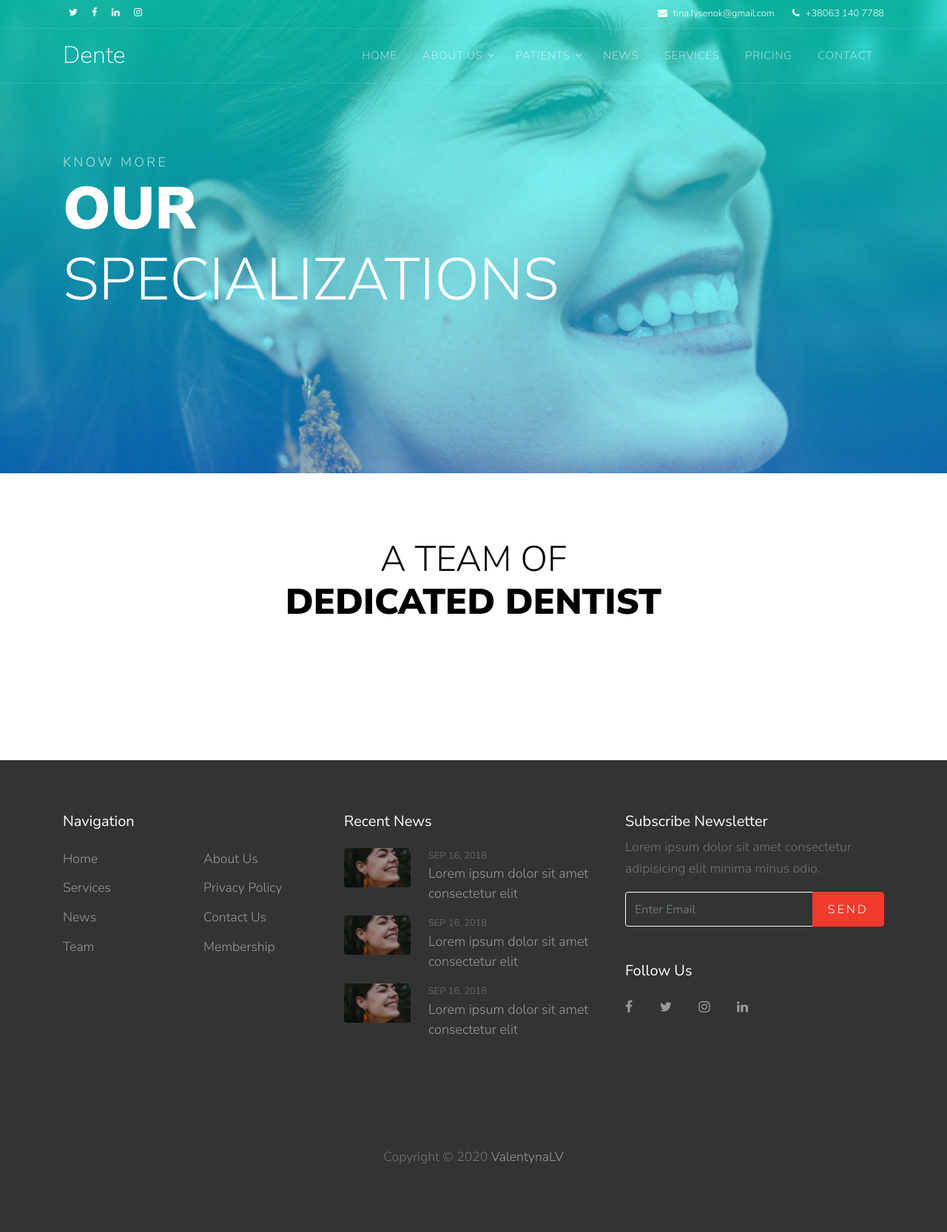
After one commit to ValentinaLV/dente, a Django app: page /specializations in a window 1280 px wide. The commit adds this page. Shown: the whole page at 74% size. Run offline with Django 3.2, Linux system fonts and the light colour scheme; data that the repository does not hold is empty; some libraries are stand-ins or nearby versions; some web fonts are replaced.

Commit message:
create models, views and urls for aboutus app

```diff
--- /dev/null
+++ b/aboutus/templates/specs.html
@@ -0,0 +1,41 @@
+{% extends 'index.html' %}
+{% load static %}
+
+{% block banner %}
+
+    <div class="site-blocks-cover inner-page" style="background-image: url(../../static/images/hero_bg_1_gradient.jpg);"
+         data-aos="fade" data-stellar-background-ratio="0.5">
+        <div class="container">
+            <div class="row align-items-center">
+                <div class="col-md-7">
+                    <span class="sub-text">Know More</span>
+                    <h1><strong>Our</strong> Specializations</h1>
+                </div>
+            </div>
+        </div>
+    </div>
+
+{% endblock %}
+
+{% block content %}
+
+    <div class="site-section section-about">
+        <div class="container">
+            <div class="row mb-5 justify-content-center">
+                <div class="col-md-6 text-center">
+                    <h2 class="site-heading text-black mb-5">A Team of <strong>Dedicated Dentist</strong></h2>
+                </div>
+            </div>
+
+            <ul class="nav nav-tabs menu_tab center-box menu-mb text-center" role="tablist" style="display: inline;">
+                {% for specialization in specializations %}
+                    <li class="nav-item">
+                        <a class="nav-link btn dento-btn m-1" href="{{ specialization.get_absolute_url }}"
+                           style="border: none">{{ specialization }}</a>
+                    </li>
+                {% endfor %}
+            </ul>
+        </div>
+    </div>
+
+{% endblock %}
--- a/aboutus/urls.py
+++ b/aboutus/urls.py
@@ -1,8 +1,13 @@
 from django.urls import path
-from .views import about_doctors
+from .views import index, doctors_list, doctor_details
+from .views import specializations_list, specialization_details
 
 
 urlpatterns = [
-    path('', about_doctors, name='about_us_url'),
+    path('', index, name='home_page'),
+    path('doctors', doctors_list, name='doctors_list_url'),
+    path('doctor/<str:slug>', doctor_details, name='doctor_details_url'),
+    path('specializations', specializations_list, name='specializations_list_url'),
+    path('specialization/<str:slug>', specialization_details, name='specialization_details_url'),
 
 ]
--- a/aboutus/views.py
+++ b/aboutus/views.py
@@ -1,16 +1,41 @@
 from django.shortcuts import render
-from .models import Doctor, DoctorProfile
+
+from .models import Doctor, DoctorProfile, Specialization
 
 
-def about_doctors(request):
+def index(request):
+    return render(request, 'index.html')
+
+
+def doctors_list(request):
     doctors = Doctor.objects.all()
     profiles = DoctorProfile.objects.all()
 
-    return render(request, 'about_doctors.html', {
+    return render(request, 'doctors.html', {
         'doctors': doctors,
         'profiles': profiles
     })
 
 
-def doctor_details(request):
-    pass
+def specializations_list(request):
+    specializations = Specialization.objects.all()
+
+    return render(request, 'specs.html', {
+        'specializations': specializations
+    })
+
+
+def doctor_details(request, slug):
+    doctor = Doctor.objects.get(slug=slug)
+
+    return render(request, 'doctor_details.html', {
+        'doctor': doctor
+    })
+
+
+def specialization_details(request, slug):
+    specialization = Specialization.objects.get(slug=slug)
+
+    return render(request, 'spec_details.html', {
+        'specialization': specialization
+    })
--- a/dente/urls.py
+++ b/dente/urls.py
@@ -17,12 +17,10 @@ from django.conf import settings
 from django.conf.urls.static import static
 from django.contrib import admin
 from django.urls import path, include
-from .views import index, contact, news, feedback, service, price_list
+from .views import contact, news, feedback, service, price_list
 
 urlpatterns = [
-    path('', index, name='home_page'),
-
-    path('about/', include(('aboutus.urls', 'aboutus'), namespace='about')),
+    path('', include(('aboutus.urls', 'aboutus'), namespace='about')),
 
     path('contact/', contact, name='contact_page'),
     path('news/', news, name='news_page'),
--- a/dente/views.py
+++ b/dente/views.py
@@ -1,8 +1,4 @@
 from django.shortcuts import render
-
-
-def index(request):
-    return render(request, 'index.html')
 
 
 def contact(request):
--- a/templates/includes/navbar.html
+++ b/templates/includes/navbar.html
@@ -5,7 +5,7 @@
         </div>
     </div>
     <div class="site-mobile-menu-body"></div>
-</div> <!-- .site-mobile-menu -->
+</div>
 
 
 <div class="site-navbar-wrap">
@@ -13,19 +13,25 @@
         <div class="container py-2">
             <div class="row align-items-center">
                 <div class="col-6">
-                    <a href="#" class="p-2 pl-0"><span class="icon-twitter"></span></a>
-                    <a href="#" class="p-2 pl-0"><span class="icon-facebook"></span></a>
-                    <a href="#" class="p-2 pl-0"><span class="icon-linkedin"></span></a>
-                    <a href="#" class="p-2 pl-0"><span class="icon-instagram"></span></a>
+                    <a href="https://twitter.com/Google?ref_src=twsrc%5Egoogle%7Ctwcamp%5Eserp%7Ctwgr%5Eauthor" class="p-2 pl-0">
+                        <span class="icon-twitter"></span>
+                    </a>
+                    <a href="https://www.facebook.com/tinalysenok" class="p-2 pl-0"><span class="icon-facebook"></span></a>
+                    <a href="https://www.linkedin.com/in/valentyna-lysenok/" class="p-2 pl-0">
+                        <span class="icon-linkedin"></span>
+                    </a>
+                    <a href="https://www.instagram.com/valen_tina_vl/" class="p-2 pl-0">
+                        <span class="icon-instagram"></span>
+                    </a>
                 </div>
                 <div class="col-6">
                     <div class="d-flex ml-auto">
-                        <a href="#" class="d-flex align-items-center ml-auto mr-4">
-                            <span class="icon-phone mr-2"></span>
+                        <a href="mailto:tina.lysenok@gmail.com" class="d-flex align-items-center ml-auto mr-4">
+                            <span class="icon-envelope mr-2"></span>
                             <span class="d-none d-md-inline-block">tina.lysenok@gmail.com</span>
                         </a>
                         <a href="#" class="d-flex align-items-center">
-                            <span class="icon-envelope mr-2"></span>
+                            <span class="icon-phone mr-2"></span>
                             <span class="d-none d-md-inline-block">+38063 140 7788</span>
                         </a>
                     </div>
@@ -37,33 +43,30 @@
         <div class="container py-1">
             <div class="row align-items-center">
                 <div class="col-2">
-                    <h2 class="mb-0 site-logo"><a href="{% url 'home_page' %}">Dente</a></h2>
+                    <h2 class="mb-0 site-logo"><a href="{% url 'about:home_page' %}">Dente</a></h2>
                 </div>
                 <div class="col-10">
                     <nav class="site-navigation text-right" role="navigation">
                         <div class="container">
-                            <div class="d-inline-block d-lg-none ml-md-0 mr-auto py-3"><a href="#"
-                                                                                          class="site-menu-toggle js-menu-toggle text-white"><span
-                                    class="icon-menu h3"></span></a></div>
+
+                            <div class="d-inline-block d-lg-none ml-md-0 mr-auto py-3">
+                                <a href="#" class="site-menu-toggle js-menu-toggle text-white">
+                                    <span class="icon-menu h3"></span>
+                                </a>
+                            </div>
 
                             <ul class="site-menu js-clone-nav d-none d-lg-block">
-                                <li class="has-children active">
-                                    <a href="{% url 'home_page' %}">Home</a>
+                                <li>
+                                    <a href="{% url 'about:home_page' %}">Home</a>
+                                </li>
+                                <li class="has-children">
+                                    <a href="{% url 'about:doctors_list_url' %}">About Us</a>
                                     <ul class="dropdown arrow-top">
-                                        <li><a href="">Menu One</a></li>
-                                        <li><a href="#">Menu Two</a></li>
-                                        <li><a href="#">Menu Three</a></li>
-                                        <li class="has-children">
-                                            <a href="#">Sub Menu</a>
-                                            <ul class="dropdown">
-                                                <li><a href="#">Menu One</a></li>
-                                                <li><a href="#">Menu Two</a></li>
-                                                <li><a href="#">Menu Three</a></li>
-                                            </ul>
+                                        <li><a href="{% url 'about:doctors_list_url' %}">Our Profiles</a></li>
+                                        <li><a href="{% url 'about:specializations_list_url' %}">Our Specializations</a>
                                         </li>
                                     </ul>
                                 </li>
-                                <li><a href="{% url 'about:about_us_url' %}">About Us</a></li>
                                 <li class="has-children">
                                     <a href="{% url 'feedback_page' %}">Patients</a>
                                     <ul class="dropdown arrow-top">
--- a/templates/index.html
+++ b/templates/index.html
@@ -142,8 +142,6 @@
                 </div>
             </div>
         </div>
-
-
 
         <div class="site-section site-block-appointment">
             <div class="container">
@@ -307,24 +305,22 @@
                                     <li><a href="#">Home</a></li>
                                     <li><a href="#">Services</a></li>
                                     <li><a href="#">News</a></li>
-                                    <li><a href="#">Team</a></li>
+                                    <li><a href="{% url 'about:doctors_list_url' %}">Team</a></li>
                                 </ul>
                             </div>
                             <div class="col-md-6 col-lg-6">
                                 <ul class="list-unstyled">
-                                    <li><a href="#">About Us</a></li>
-                                    <li><a href="#">Privacy Policy</a></li>
+                                    <li><a href="{% url 'about:doctors_list_url' %}">About Us</a></li>
+                                    <li><a href="https://www.freeprivacypolicy.com/?sscid=11k4_kjebq&">Privacy
+                                        Policy</a></li>
                                     <li><a href="#">Contact Us</a></li>
                                     <li><a href="#">Membership</a></li>
                                 </ul>
                             </div>
                         </div>
+                    </div>
 
-
-                    </div>
                     <div class="col-lg-4">
-
-
                         <div class="mb-5">
                             <h3 class="footer-heading mb-4">Recent News</h3>
                             <div class="block-25">
@@ -368,12 +364,9 @@
                                 </ul>
                             </div>
                         </div>
-
                     </div>
 
-
                     <div class="col-lg-4 mb-5 mb-lg-0">
-
                         <div class="mb-5">
                             <h3 class="footer-heading mb-2">Subscribe Newsletter</h3>
                             <p>Lorem ipsum dolor sit amet consectetur adipisicing elit minima minus odio.</p>
@@ -388,40 +381,40 @@
                                     </div>
                                 </div>
                             </form>
-
                         </div>
 
                         <div class="row">
                             <div class="col-md-12">
                                 <h3 class="footer-heading mb-4">Follow Us</h3>
-
                                 <div>
-                                    <a href="#" class="pl-0 pr-3"><span class="icon-facebook"></span></a>
-                                    <a href="#" class="pl-3 pr-3"><span class="icon-twitter"></span></a>
-                                    <a href="#" class="pl-3 pr-3"><span class="icon-instagram"></span></a>
-                                    <a href="#" class="pl-3 pr-3"><span class="icon-linkedin"></span></a>
+                                    <a href="https://www.facebook.com/tinalysenok" class="pl-0 pr-3"><span
+                                            class="icon-facebook"></span></a>
+                                    <a href="https://twitter.com/Google?ref_src=twsrc%5Egoogle%7Ctwcamp%5Eserp%7Ctwgr%5Eauthor"
+                                       class="pl-3 pr-3">
+                                        <span class="icon-twitter"></span>
+                                    </a>
+                                    <a href="https://www.instagram.com/valen_tina_vl/" class="pl-3 pr-3"><span
+                                            class="icon-instagram"></span></a>
+                                    <a href="https://www.linkedin.com/in/valentyna-lysenok/" class="pl-3 pr-3"><span
+                                            class="icon-linkedin"></span></a>
+                                </div>
+                            </div>
                         </div>
                     </div>
                 </div>
 
-
-                    </div>
-
-                </div>
                 <div class="row pt-5 mt-5 text-center">
                     <div class="col-md-12">
                         <p>
                             Copyright &copy;<script data-cfasync="false"
                                                     src="/cdn-cgi/scripts/5c5dd728/cloudflare-static/email-decode.min.js"></script>
                             <script>document.write(new Date().getFullYear());</script>
-                            <a href="https://github.com/anttnew"> https://github.com/ValentynaLV</a></p>
+                            <a href="https://github.com/ValentynaLV"> ValentynaLV</a></p>
                         </p>
                     </div>
-
                 </div>
             </div>
         </footer>
-        </div>
 
     {% endblock %}
 
```
Also changed, not shown: aboutus/models.py (+25 -21 lines), aboutus/templates/about_doctors.html (deleted, +0 -62 lines), aboutus/templates/doctor_details.html (+62 -9 lines), aboutus/templates/doctors.html (added, +79 -0 lines), aboutus/templates/spec_details.html (added, +37 -0 lines). Lines whose indentation alone changed are shown as unchanged.
